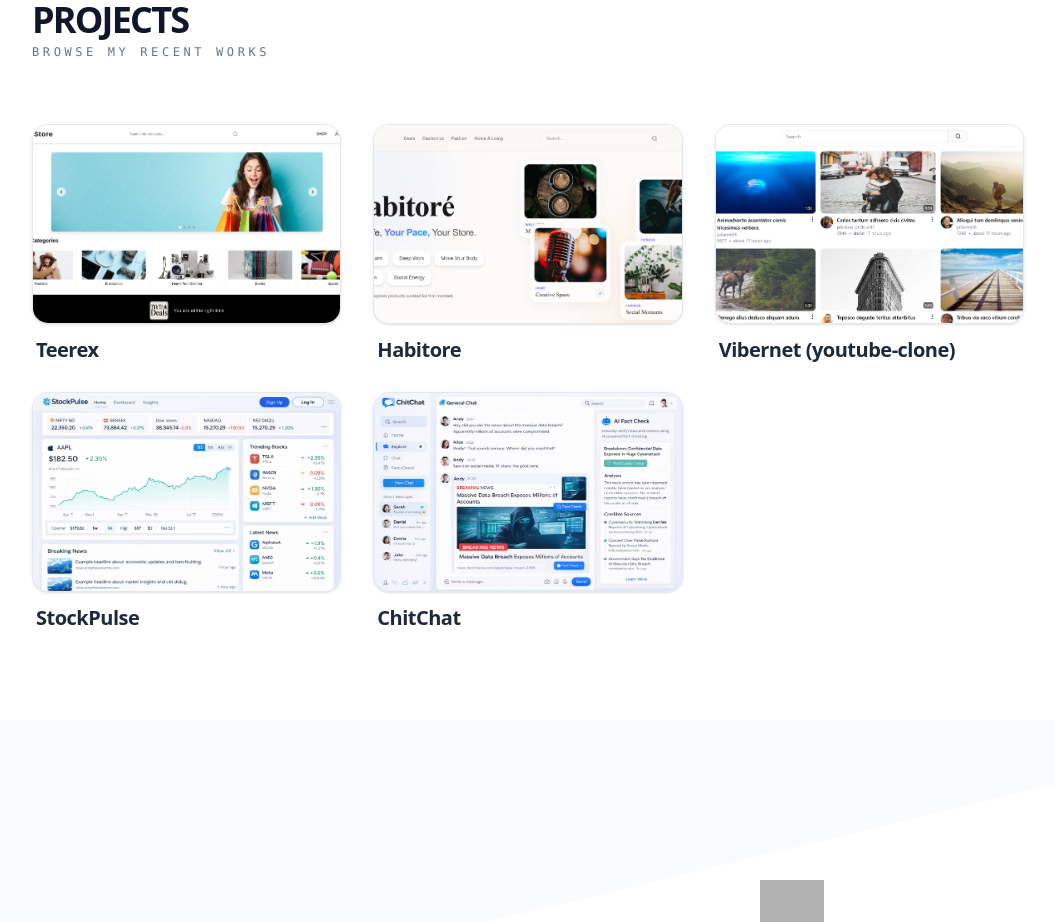
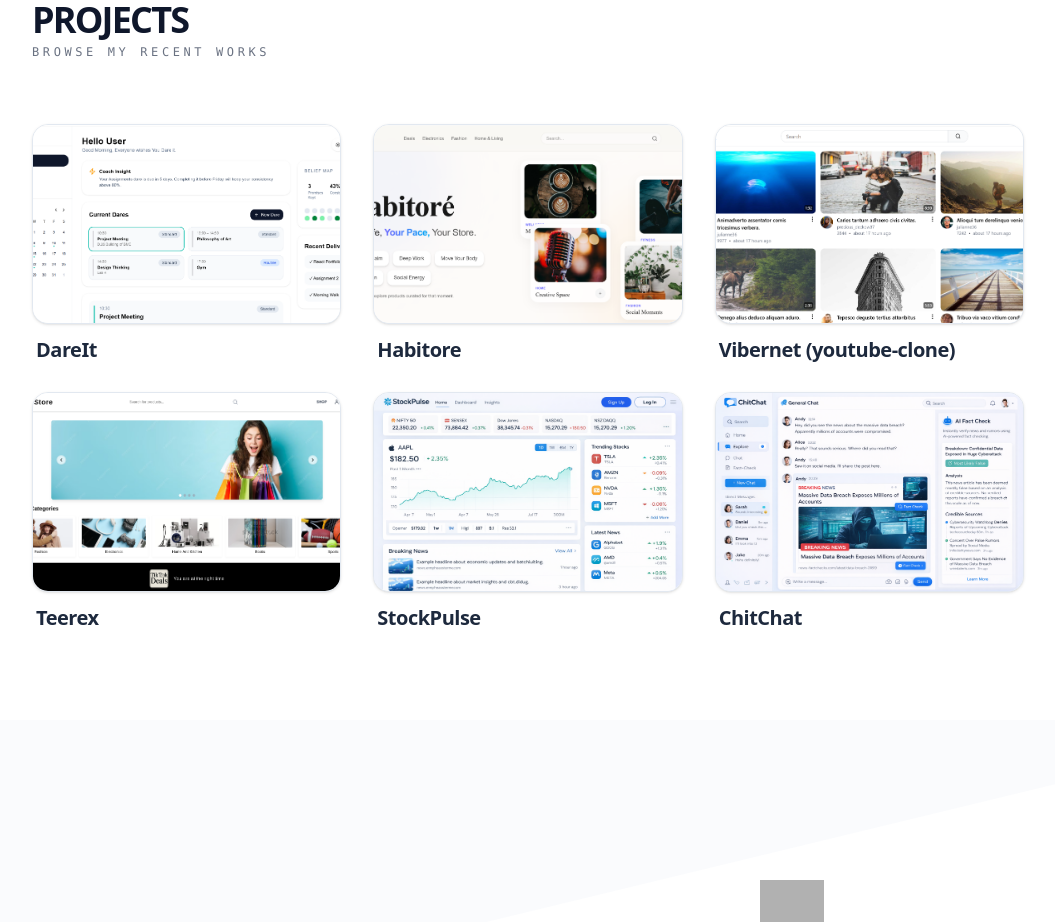
Before and after one commit to PraveenDKatti/my-work, a React (Vite) app: page / in a window 1280 px wide. Shown: the part 2400-3322 px from the top of the page, without its empty margins (112-1167 px from the left). Built offline with nearby package versions, Linux system fonts and the light colour scheme; grey boxes are pictures that could not be loaded.

Commit message:
update Projects component to include DareIt project and reorder existing projects

```diff
--- a/src/components/Projects.jsx
+++ b/src/components/Projects.jsx
@@ -1,10 +1,10 @@
 const Projects = () => {
   const projects = [
     {
-      title: "Teerex",
-      img: "./assets/teerexmark.png",
-      github: "https://github.com/PraveenDKatti/geektrust/tree/main/TeeRex-Store",
-      liveDemo: "https://teerexmark.netlify.app/"
+      title: "DareIt",
+      img: "./assets/dareit.png",
+      github: "https://github.com/PraveenDKatti/geektrust/tree/main/dareit-app",
+      liveDemo: "https://dareit-app.vercel.app/"
     },
     {
       title: "Habitore",
@@ -18,6 +18,12 @@ const Projects = () => {
       github: "https://github.com/PraveenDKatti/vibernet-frontend",
       liveDemo: "https://vibernet.vercel.app/"
      },
+     {
+      title: "Teerex",
+      img: "./assets/teerexmark.png",
+      github: "https://github.com/PraveenDKatti/geektrust/tree/main/TeeRex-Store",
+      liveDemo: "https://teerexmark.netlify.app/"
+    },
     {
       title: "StockPulse",
       img: "./assets/stockpulse.png",
```
Also changed, not shown: public/assets/dareit.png (added).
